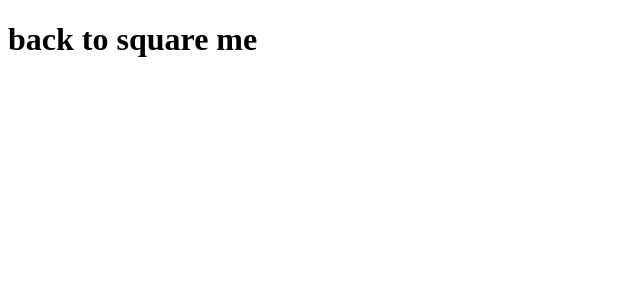
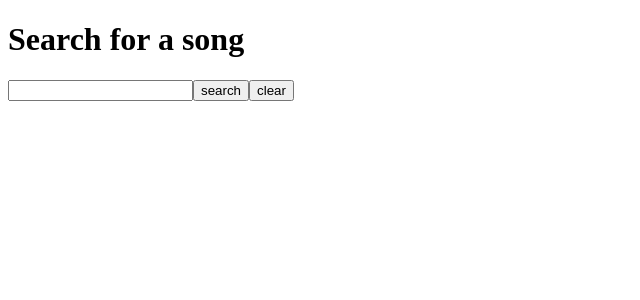
Before and after one commit to defcarlito/Lyrics-Translator, a React (Vite) app in the folder frontend/: page / in a window 1280 px wide. Shown: the top 300 px of the page, without its empty margins (0-640 px from the left). Built offline with nearby package versions, Linux system fonts and the light colour scheme.

Commit message:
building functionality back smh

```diff
--- a/frontend/components/Input.jsx
+++ b/frontend/components/Input.jsx
@@ -14,6 +14,7 @@ function Input({ setReceivedData, setLoadingSongs, setLyricWords, setClickedWord
         })
         .then(result => result.json())
         .then(data => {
+            console.log(data)
             setReceivedData(data)
             setLoadingSongs(false)
         });
--- a/frontend/components/SongDisplay.jsx
+++ b/frontend/components/SongDisplay.jsx
@@ -1 +1,17 @@
-// start writing the code ...
+
+function SongDisplay({ key, receivedData, setLyricWords }) {
+
+    function choose() {
+        console.log("chosen")
+    }
+
+    return (
+        <div className={key}>
+            <p>title artist</p>
+            <button onClick={choose()}>choose</button>
+            <img src="" alt="album cover" />
+        </div>
+    )
+}
+
+export default SongDisplay
--- a/frontend/package.json
+++ b/frontend/package.json
@@ -11,7 +11,8 @@
   },
   "dependencies": {
     "react": "^19.1.0",
-    "react-dom": "^19.1.0"
+    "react-dom": "^19.1.0",
+    "react-router-dom": "^7.6.2"
   },
   "devDependencies": {
     "@eslint/js": "^9.25.0",
--- /dev/null
+++ b/frontend/pages/Home.jsx
@@ -0,0 +1,31 @@
+import SongList from '../components/SongList'
+import Input from '/components/Input.jsx'
+import { useState } from 'react'
+
+function Home() {
+    const [receivedData, setReceivedData] = useState('')
+    const [loadingSongs, setLoadingSongs] = useState(false)
+    const [lyricWords, setLyricWords] = useState([])
+    const [clickedWords, setClickedWords] = useState([])
+
+    return (
+        <div>
+            <div className="input-container">
+                <Input
+                 setReceivedData={setReceivedData}
+                 setLoadingSongs={setLoadingSongs}
+                 setLyricWords={setLyricWords}
+                 setClickedWords={setClickedWords}
+                />
+            </div>
+            <div className="display-container">
+                <SongList
+                receivedData={receivedData}
+                setLyricWords={setLyricWords}
+                />
+            </div>
+        </div>
+    )
+}
+
+export default Home
--- a/frontend/src/App.jsx
+++ b/frontend/src/App.jsx
@@ -1,10 +1,13 @@
-
+import { Routes, Route } from 'react-router-dom'
+import Home from '../pages/Home'
 
 function App() {
 
   return (
     <>
-      <h1>back to square me</h1>
+      <Routes>
+        <Route path="/" element={<Home />} />
+      </Routes>
     </>
   )
 }
--- a/frontend/src/main.jsx
+++ b/frontend/src/main.jsx
@@ -1,9 +1,12 @@
 import { StrictMode } from 'react'
 import { createRoot } from 'react-dom/client'
 import App from './App.jsx'
+import { BrowserRouter } from 'react-router-dom'
 
 createRoot(document.getElementById('root')).render(
   <StrictMode>
-    <App />
+    <BrowserRouter>
+      <App />
+    </BrowserRouter>
   </StrictMode>,
 )
```
Also changed, not shown: 1 other file (tests, documents, lock files or other folders).
